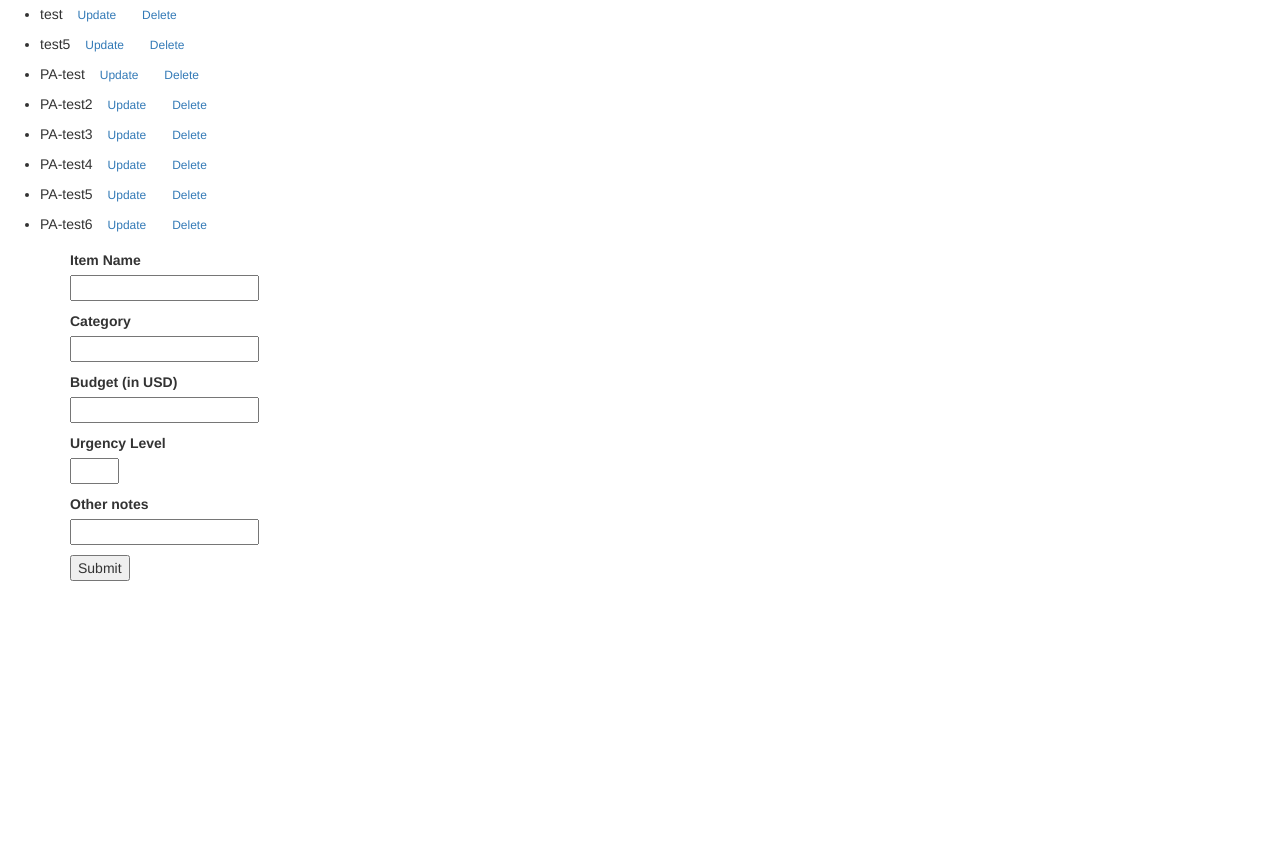
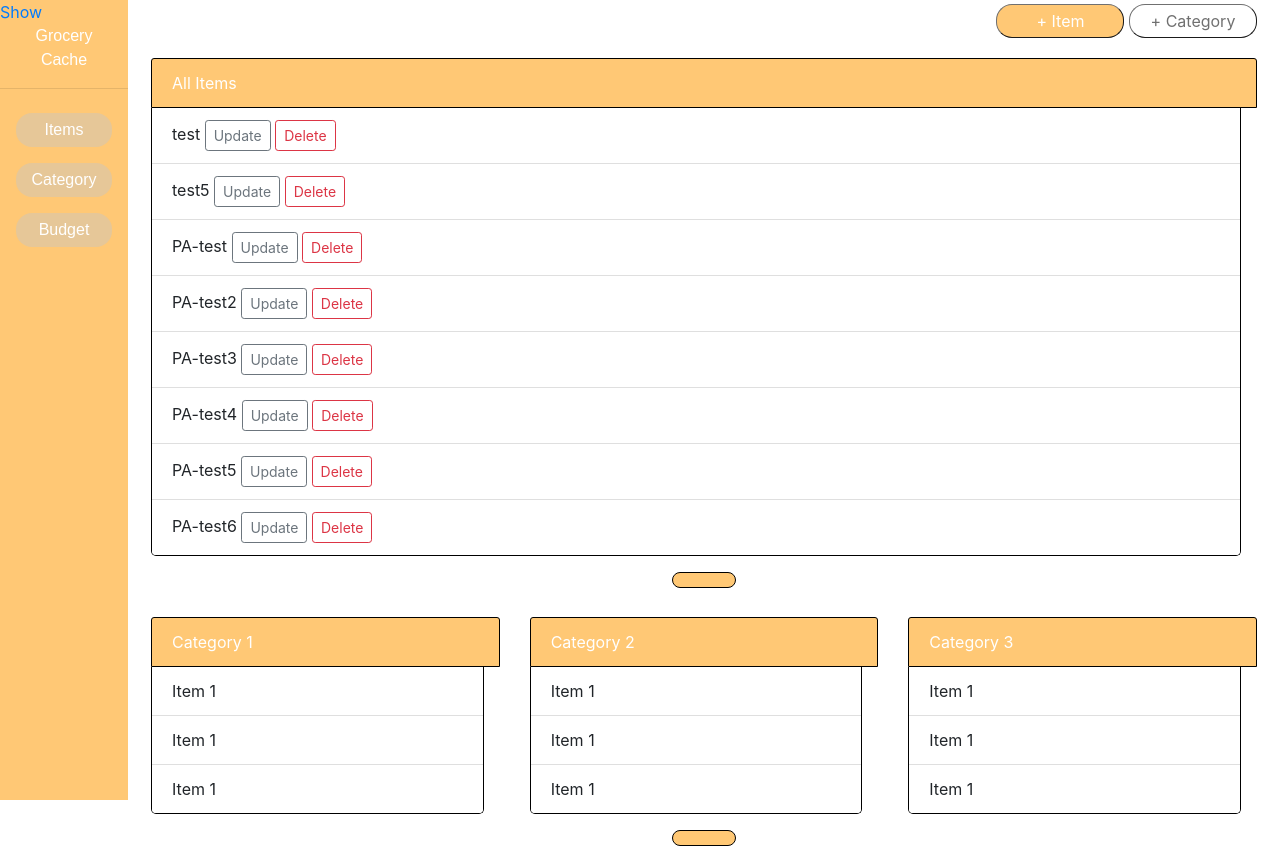
Before and after one commit to jessieAnhNguyen/Grocery-Cache, a Flask app: page / in a window 1280 px wide. Before the commit the page ends 581 px from the top, so only its background shows below. Run offline with Flask 2, Linux system fonts and the light colour scheme; data comes from the database, SQL or seed files in the repository; both versions use the stored data as it was after the commit; some libraries are stand-ins or nearby versions.

Commit message:
new design working but the category section is throwing issue

```diff
--- /dev/null
+++ b/application/static/css/style.css
@@ -0,0 +1,131 @@
+/* CSS for the nav movement */
+#sidebar-wrapper{
+    z-index: 1;
+    position: absolute;
+    width: 4%;
+    height: 100%;
+    overflow-y: hidden;
+    background-color: #FFC875;
+    color: white;
+}
+
+.sidebarNav{
+    opacity: 0;
+    padding-left: 0;
+    text-align: center;
+    font-family: Arial, Helvetica, sans-serif;
+}
+
+/* Main Content */
+#page-content-wrapper{
+    width: 100%;
+    position: absolute;
+    padding-left: 4%;
+}
+
+/* Change the width of the sidebar to display it */
+#wrapper.menuDisplayed #sidebar-wrapper{
+    width: 10%;
+}
+
+#wrapper.menuDisplayed #page-content-wrapper{
+    padding-left: 10%;
+}
+
+#wrapper.menuDisplayed .sidebarNav{
+    opacity: 1;
+}
+/* Till Here */
+
+
+
+
+/* Button Design */
+.buttons{
+    height: 32px;
+    margin: 4px 0;
+}
+
+.addButtons{
+    float: right;
+}
+
+#addItem{
+    background-color: #FFC875;
+    color: white;
+
+    border-radius: 16px;
+    border-color: #707070;
+    border-width: 1px;
+
+    padding: 4px 16px;
+    width: 128px;
+}
+
+#addCategory{
+    background-color: white;
+    color: #707070;
+
+    border-radius: 16px;
+    border-color: #707070;
+    border-width: 1px;
+
+    padding: 4px 16px;
+    width: 128px;
+}
+.anchor-see-more{
+    display: flex;
+    justify-content: center;
+    margin-top: 16px;
+}
+.see-more-btn{
+    background-color:   #FFC875;
+    height: 16px;
+    width: 64px;
+    border: 1px solid black;
+    border-radius: 16px;
+
+    margin:0 auto;
+}
+
+.navButtons{
+    color:white;
+    background-color: #E6C798;
+
+    border:0;
+    border-radius: 16px;
+
+    padding: 5px 0;
+
+    width: 100%;
+}
+
+
+.all-items{
+    margin:0 2%;
+}
+
+.card{
+    margin-top: 2%;
+    border:1px;
+    border-color: rgba(160, 26, 26, 0);
+    border-bottom: 0px solid black;
+}
+
+.card .card-header{
+    background-color: #FFC875;
+    border: 1px solid black;
+    color: white;
+}
+
+.card .list-group{
+    margin-right: 16px;
+    border: 1px solid black;
+    border-bottom-left-radius: 5px;
+    border-bottom-right-radius: 5px;
+    border-top: 0 solid black;
+}
+
+.categoryList{
+    margin-top: 2%;
+}
--- /dev/null
+++ b/application/static/js/script.js
@@ -0,0 +1,8 @@
+$('#menu-toggler').click(function (e) {
+    console.log('clicked');
+    e.preventDefault();
+
+    $('#wrapper').toggleClass('menuDisplayed');
+});
+
+console.log('wtf')
--- /dev/null
+++ b/application/templates/Components/addButtons.html
@@ -0,0 +1,82 @@
+<!-- The main Buttons -->
+<section class='buttons'>
+    <div class="addButtons">
+        <button type="button" id="addItem" data-toggle="modal" data-target="#addItem">
+            + Item
+        </button>
+        <button type="button" id="addCategory" data-toggle="modal" data-target="#addComponent">
+            + Category
+        </button>
+    </div>
+</section>
+<!-- Modals -->
+
+
+<!-- Item Modal -->
+<div class="modal fade" id="addItem" data-backdrop="static" data-keyboard="false" tabindex="-1"
+    aria-labelledby="staticBackdropLabel" aria-hidden="true">
+    <div class="modal-dialog">
+        <div class="modal-content">
+            <div class="modal-header">
+                <h5 class="modal-title" id="staticBackdropLabel">Modal title</h5>
+                <button type="button" class="close" data-dismiss="modal" aria-label="Close">
+                    <span aria-hidden="true">&times;</span>
+                </button>
+            </div>
+            <div class="modal-body">
+                <div class="container">
+                    <form method="POST" action="/">
+                        {{form.csrf_token}}
+                        <p>
+                            {{form.item_name.label}}<br />
+                            {{form.item_name}}
+                        </p>
+                        <ul>
+                            {%for error in form.item_name.errors%}
+                            <li style="color:red">{{error}}</li>
+                            {%endfor%}
+                        </ul>
+                        <p>
+                            {{form.category.label}}<br />
+                            {{form.category}}
+                        </p>
+                        <ul>
+                            {%for error in form.category.errors%}
+                            <li style="color:red">{{error}}</li>
+                            {%endfor%}
+                        </ul>
+                        <p>
+                            {{form.budget.label}}<br />
+                            {{form.budget}}
+                        </p>
+                        <ul>
+                            {%for error in form.budget.errors%}
+                            <li style="color:red">{{error}}</li>
+                            {%endfor%}
+                        </ul>
+                        <p>
+                            {{form.urgency_level.label}}<br />
+                            {{form.urgency_level}}
+                        </p>
+                        <ul>
+                            {%for error in form.urgency_level.errors%}
+                            <li style="color:red">{{error}}</li>
+                            {%endfor%}
+                        </ul>
+                        <p>
+                            {{form.notes.label}}<br />
+                            {{form.notes}}
+                        </p>
+
+                    </form>
+
+                </div>
+
+            </div>
+            <div class="modal-footer">
+                <button type="button" class="btn btn-secondary" data-dismiss="modal">Close</button>
+                <button type="button" class="btn btn-primary">{{form.submit}}</button>
+            </div>
+        </div>
+    </div>
+</div>
--- a/application/templates/base.html
+++ b/application/templates/base.html
@@ -1,6 +1,86 @@
-{% extends "bootstrap/base.html"%}
+<!DOCTYPE html>
+<html lang="en">
+
+<head>
+    <meta charset="UTF-8">
+    <meta name="viewport" content="width=device-width, initial-scale=1.0">
+    <title>{% block title %}{% endblock %}</title>
+
+    <link rel="stylesheet" href="https://maxcdn.bootstrapcdn.com/bootstrap/4.0.0/css/bootstrap.min.css"
+        integrity="sha384-Gn5384xqQ1aoWXA+058RXPxPg6fy4IWvTNh0E263XmFcJlSAwiGgFAW/dAiS6JXm" crossorigin="anonymous">
+
+    <link rel="stylesheet" type='text/css' href="{{url_for('static',filename='css/style.css')}}">
+
+    <script src="https://code.jquery.com/jquery-3.2.1.slim.min.js"
+        integrity="sha384-KJ3o2DKtIkvYIK3UENzmM7KCkRr/rE9/Qpg6aAZGJwFDMVNA/GpGFF93hXpG5KkN"
+        crossorigin="anonymous"></script>
+    <script src="https://cdnjs.cloudflare.com/ajax/libs/popper.js/1.12.9/umd/popper.min.js"
+        integrity="sha384-ApNbgh9B+Y1QKtv3Rn7W3mgPxhU9K/ScQsAP7hUibX39j7fakFPskvXusvfa0b4Q"
+        crossorigin="anonymous"></script>
+    <script src="https://maxcdn.bootstrapcdn.com/bootstrap/4.0.0/js/bootstrap.min.js"
+        integrity="sha384-JZR6Spejh4U02d8jOt6vLEHfe/JQGiRRSQQxSfFWpi1MquVdAyjUar5+76PVCmYl"
+        crossorigin="anonymous"></script>
+
+    <script type="text/javascript" src="{{url_for('static',filename='js/script.js')}}"></script>
+
+</head>
 
 
-{% block content %}
-{% block page_content %}{% endblock %}
-{% endblock %}
+<body>
+    <div id="wrapper" class="menuDisplayed">
+        <!-- Sidebar -->
+        <div id="sidebar-wrapper">
+
+            <a href="#" id="menu-toggler"> Show </a>
+            <ul class="sidebarNav">
+                Grocery <br />Cache
+                <hr />
+                <nav class="nav flex-column">
+                    <a class="nav-link" href="#"><button class="navButtons">Items</button></a>
+                    <a class="nav-link" href="#"><button class="navButtons">Category</button></a>
+                    <a class="nav-link" href="#"><button class="navButtons">Budget</button></a>
+                </nav>
+            </ul>
+        </div>
+
+        <!-- Main Page Content -->
+        <div id="page-content-wrapper">
+            <section class="all-items">
+                <!-- The following is the main page -->
+                {% include "./Components/addButtons.html" %}
+                <!-- Button trigger modal -->
+
+                {% block modal %}
+                {% endblock %}
+
+
+
+
+                {% block content %}
+                <!-- List of items based on priority -->
+                {% block itemLists %}
+                {% endblock %}
+
+
+                <!-- Categories -->
+                {% block categoryList %}
+                {% endblock %}
+
+                {% block page_content %}{% endblock %}
+
+                {% endblock %}
+
+            </section>
+
+
+        </div>
+
+
+    </div>
+
+
+
+
+</body>
+
+</html>
--- a/application/templates/index.html
+++ b/application/templates/index.html
@@ -3,66 +3,78 @@
 
 {% block title %}Grocery list{% endblock %}
 
-{% block page_content %}
+{% block modal %}
 
-<ul id="listOfItems">
+{% endblock %}
+
+{%block itemLists%}
+<section class='itemLists'>
+    <div class="card">
+        <div class="card-header">
+            All Items
+        </div>
+        <ul class="list-group list-group-flush">
             {%for items in itemList%}
-    <li>{{items.item_name}}
+            <li class="list-group-item">{{items.item_name}}
                 <a href="/update/{{items.item_ID}}" class="btn btn-outline-secondary btn-sm">Update</a>
                 <a href="/delete/{{items.item_ID}}" class="btn btn-outline-danger btn-sm">Delete</a>
             </li>
             {%endfor%}
         </ul>
-<div class="container">
-    <form method="POST" action="/">
-        {{form.csrf_token}}
-        <p>
-            {{form.item_name.label}}<br />
-            {{form.item_name}}
-        </p>
-        <ul>
-            {%for error in form.item_name.errors%}
-            <li style="color:red">{{error}}</li>
-            {%endfor%}
-        </ul>
-        <p>
-            {{form.category.label}}<br />
-            {{form.category}}
-        </p>
-        <ul>
-            {%for error in form.category.errors%}
-            <li style="color:red">{{error}}</li>
-            {%endfor%}
-        </ul>
-        <p>
-            {{form.budget.label}}<br />
-            {{form.budget}}
-        </p>
-        <ul>
-            {%for error in form.budget.errors%}
-            <li style="color:red">{{error}}</li>
-            {%endfor%}
-        </ul>
-        <p>
-            {{form.urgency_level.label}}<br />
-            {{form.urgency_level}}
-        </p>
-        <ul>
-            {%for error in form.urgency_level.errors%}
-            <li style="color:red">{{error}}</li>
-            {%endfor%}
-        </ul>
-        <p>
-            {{form.notes.label}}<br />
-            {{form.notes}}
-        </p>
-        <p>
-            {{form.submit}}
-        </p>
-
-    </form>
-
     </div>
 
 
+    <a href="" class='anchor-see-more'><button type="button" class="see-more-btn"></button></a>
+
+</section>
 {% endblock %}
+
+{% block categoryList %}
+<section class='categoryList'>
+    <div class="row">
+        <div class="col-sm-3 col-lg-4">
+            <div class="card">
+                <div class="card-header">
+                    Category 1
+                </div>
+                <ul class="list-group list-group-flush">
+                    <li class="list-group-item">Item 1</li>
+                    <li class="list-group-item">Item 1</li>
+                    <li class="list-group-item">Item 1</li>
+                </ul>
+            </div>
+        </div>
+        <div class="col-sm-3 col-lg-4">
+            <div class="card">
+                <div class="card-header">
+                    Category 2
+                </div>
+                <ul class="list-group list-group-flush">
+                    <li class="list-group-item">Item 1</li>
+                    <li class="list-group-item">Item 1</li>
+                    <li class="list-group-item">Item 1</li>
+                </ul>
+            </div>
+        </div>
+        <div class="col-sm-3 col-lg-4">
+            <div class="card">
+                <div class="card-header">
+                    Category 3
+                </div>
+                <ul class="list-group list-group-flush">
+                    <li class="list-group-item">Item 1</li>
+                    <li class="list-group-item">Item 1</li>
+                    <li class="list-group-item">Item 1</li>
+                </ul>
+            </div>
+        </div>
+    </div>
+    <a href="" class='anchor-see-more'><button type="button" class="see-more-btn"></button></a>
+</section>
+{% endblock %}
+
+{% block page_content %}
+
+
+
+{% endblock %}
```
Also changed, not shown: grocerycache.db. Lines whose indentation alone changed are shown as unchanged.
